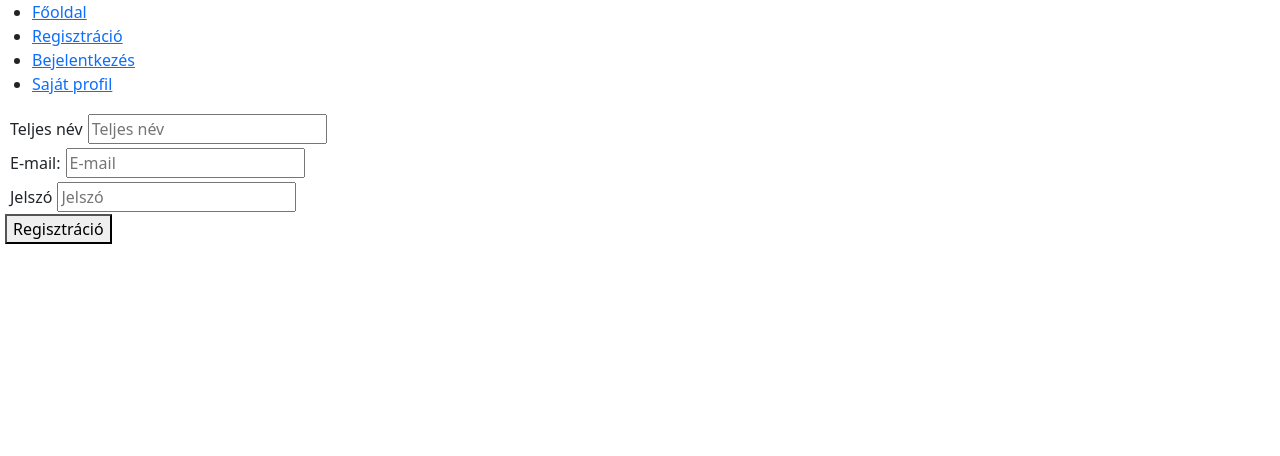
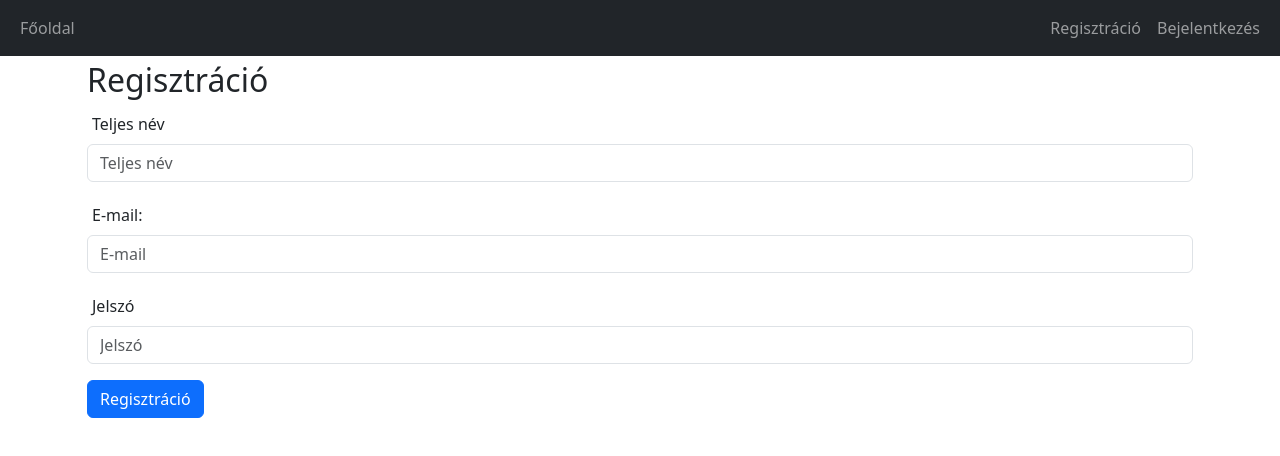
Before and after one commit to ecsitomi/Ecsedi-Takacs-Vizsgaremek-Frontend, a React (Vite) app: page /register in a window 1280 px wide. Shown: the top 456 px of the page. Built offline with nearby package versions, Linux system fonts and the light colour scheme.

Commit message:
bootstrap igazítás, token frissítés, navbar változtatás

```diff
--- a/src/App.jsx
+++ b/src/App.jsx
@@ -6,15 +6,30 @@ import Layout from './components/Layout'
 import LoginPage from './pages/LoginPage'
 import RegisterPage from './pages/RegisterPage'
 import UserPage from './pages/UserPage'
+import HomePage from './pages/HomePage';
+import { useState, useEffect } from 'react'
+import PropTypes from 'prop-types'
 
 function App() {
+  //token állapot ellenőrzése
+  const  [token, setToken] = useState(null);
+
+  const tokenFrissites = () => {
+    setToken(localStorage.getItem('token'));
+  }
+
+  useEffect(() => {
+    tokenFrissites();
+  }, []);
 
   //útválasztó létrehozása
   const router = createBrowserRouter([
-    { path: '/', element: <Layout />, children: [
-        { path: 'login', element: <LoginPage /> },
-        { path: 'register', element: <RegisterPage /> },
-        { path: 'user', element: <UserPage /> },
+    { path: '/', element: <Layout token = {token}/>,
+      children: [
+        { path: '/', element: <HomePage /> },
+        { path: 'login', element: <LoginPage tokenFrissites={tokenFrissites}/> },
+        { path: 'register', element: <RegisterPage tokenFrissites={tokenFrissites}/> },
+        { path: 'user', element: <UserPage tokenFrissites={tokenFrissites}/> },
       ]},
   ]);
 
@@ -24,4 +39,14 @@ function App() {
   );
 }
 
+LoginPage.propTypes = {
+  tokenFrissites: PropTypes.func.isRequired,
+};
+RegisterPage.propTypes = {
+  tokenFrissites: PropTypes.func.isRequired,
+};
+UserPage.propTypes = {
+  tokenFrissites: PropTypes.func.isRequired,
+};
+
 export default App
--- a/src/components/Layout.jsx
+++ b/src/components/Layout.jsx
@@ -1,15 +1,31 @@
 import Navbar from './Navbar';
 import { Outlet } from 'react-router-dom';
+import PropTypes from 'prop-types';
 
-function Layout() {
+function Layout(props) {
+    const { token } = props;
+    const navbarLeft = [];
+    const navbarRight = [];
+    navbarLeft.push({ to: '/', text: 'Főoldal' });
+    if (token) {
+        navbarRight.push({ to: '/user', text: 'Saját profil' });
+    } else {
+        navbarRight.push({ to: '/register', text: 'Regisztráció' });
+        navbarRight.push({ to: '/login', text: 'Bejelentkezés' });
+    }
+
     return (
         <div>
-            <Navbar />
-            <main>
+            <Navbar  leftSide={navbarLeft} rightSide={navbarRight}/>
+            <main className='container'>
                 <Outlet />
             </main>
         </div>
     );
 }
 
+Layout.propTypes = {
+    token: PropTypes.string,
+};
+
 export default Layout;
--- a/src/components/Navbar.jsx
+++ b/src/components/Navbar.jsx
@@ -1,16 +1,52 @@
 import { Link } from "react-router-dom";
+import PropTypes from "prop-types";
 
-function Navbar() {
+function Navbar(props) {
+  const { leftSide, rightSide } = props;
+
   return (
-    <nav>
-        <ul>
-            <li><Link to = "/">Főoldal</Link></li>
-            <li><Link to = "/register">Regisztráció</Link></li>
-            <li><Link to = "/login">Bejelentkezés</Link></li>
-            <li><Link to = "/user">Saját profil</Link></li>
-        </ul>
+    <nav className="navbar navbar-expand-lg bg-dark" data-bs-theme="dark">
+      <div className="container-fluid">
+        <button
+          className="navbar-toggler"
+          type="button"
+          data-bs-toggle="collapse"
+          data-bs-target="#navbarSupportedContent"
+          aria-controls="navbarSupportedContent"
+          aria-expanded="false"
+          aria-label="Toggle navigation"
+        >
+          <span className="navbar-toggler-icon"></span>
+        </button>
+        <div className="collapse navbar-collapse" id="navbarSupportedContent">
+          <ul className="navbar-nav me-auto mb-2 mb-lg-0">
+            {leftSide.map((navItem) => (
+              <li key={navItem.to} className="nav-item">
+                <Link className="nav-link" to={navItem.to}>
+                  {navItem.text}
+                </Link>
+              </li>
+            ))}
+          </ul>
+          <ul className="navbar-nav">
+            {rightSide.map((navItem) => (
+              <li key={navItem.to} className="nav-item">
+                <Link className="nav-link" to={navItem.to}>
+                  {navItem.text}
+                </Link>
+              </li>
+            ))}
+          </ul>
+        </div>
+      </div>
     </nav>
   );
 }
 
+
+Navbar.propTypes = {
+  leftSide: PropTypes.array.isRequired,
+  rightSide: PropTypes.array.isRequired,
+};
+
 export default Navbar;
--- /dev/null
+++ b/src/pages/HomePage.jsx
@@ -0,0 +1,13 @@
+import { useEffect } from "react";
+
+function HomePage() {
+  useEffect(() => {
+
+  }, []);
+
+  return <>
+    <h1>Bejelentések</h1>
+  </>;
+}
+
+export default HomePage;
--- a/src/pages/LoginPage.jsx
+++ b/src/pages/LoginPage.jsx
@@ -1,9 +1,11 @@
 import '../App.css';
 import { useRef } from 'react';
 import { useNavigate } from 'react-router-dom';
+import PropTypes from 'prop-types'
 
 //Bejelentkezés oldal
-function LoginPage() {
+function LoginPage(props) {
+  const { tokenFrissites } = props;
   const apiUrl = "http://localhost:8000/api";
   const emailRef = useRef(null);
   const passwordRef = useRef(null);
@@ -27,6 +29,7 @@ function LoginPage() {
     console.log(data);
     if (response.ok) {
       localStorage.setItem("token", data.token);
+      tokenFrissites();
       navigate("/user");
     } else {
       alert(data.message);
@@ -45,18 +48,23 @@ function LoginPage() {
 
   //Űrlap megjelenítése
   return (
-    <form onSubmit={handleFormSubmit}>
-      <div>
-        <label htmlFor="loginEmail">E-mail:</label>
-        <input type="email" id="loginEmail" placeholder="E-mail" ref={emailRef} />
+    <form style={{ marginTop: "5px"}} onSubmit={handleFormSubmit}>
+      <h2 className='mb-3'>Bejelentkezés</h2>
+      <div className='mb-3'>
+        <label className='form-label' htmlFor="loginEmail">E-mail:</label>
+        <input className='form-control' type="email" id="loginEmail" placeholder="E-mail" ref={emailRef} />
       </div>
-      <div>
-        <label htmlFor="loginPassword">Jelszó</label>
-        <input type="password" id="loginPassword" placeholder="Jelszó" ref={passwordRef} />
+      <div className='mb-3'>
+        <label className='form-label' htmlFor="loginPassword">Jelszó</label>
+        <input className='form-control' type="password" id="loginPassword" placeholder="Jelszó" ref={passwordRef} />
       </div>
-      <button type="submit">Bejelentkezés</button>
+      <button className="btn btn-primary" type="submit">Bejelentkezés</button>
     </form>
   );
 }
 
+LoginPage.propTypes = {
+  tokenFrissites: PropTypes.func.isRequired,
+};
+
 export default LoginPage
--- a/src/pages/RegisterPage.jsx
+++ b/src/pages/RegisterPage.jsx
@@ -1,9 +1,11 @@
 import '../App.css'
 import { useRef } from 'react';
 import { useNavigate } from 'react-router-dom';
+import PropTypes from 'prop-types';
 
 //Regisztrációs oldal
-function RegisterPage() {
+function RegisterPage(props) {
+  const { tokenFrissites } = props;
   const apiUrl = "http://localhost:8000/api";
   const emailRef = useRef(null);
   const passwordRef = useRef(null);
@@ -26,6 +28,7 @@ function RegisterPage() {
     console.log(data);
     if (response.ok) {
       alert("Sikeres regiszráció!");
+      tokenFrissites();
       navigate("/login");
     } else {
       alert(data.message);
@@ -46,21 +49,26 @@ function RegisterPage() {
   //Űrlap megjelenítése
   return (
     <form onSubmit={handleFormSubmit}>
-      <div>
-        <label htmlFor="name">Teljes név</label>
-        <input type="text" id="name" placeholder="Teljes név" ref={nameRef} />
+      <h2>Regisztráció</h2>
+      <div className='mb-3'>
+        <label className='form-label' htmlFor="name">Teljes név</label>
+        <input className='form-control' type="text" id="name" placeholder="Teljes név" ref={nameRef} />
       </div>
-      <div>
-        <label htmlFor="email">E-mail:</label>
-        <input type="email" id="email" placeholder="E-mail" ref={emailRef} />
+      <div className='mb-3'>
+        <label className='form-label' htmlFor="email">E-mail:</label>
+        <input className='form-control' type="email" id="email" placeholder="E-mail" ref={emailRef} />
       </div>
-      <div>
-        <label htmlFor="password">Jelszó</label>
-        <input type="password" id="password" placeholder="Jelszó" ref={passwordRef} />
+      <div className='mb-3'>
+        <label className='form-label' htmlFor="password">Jelszó</label>
+        <input className='form-control' type="password" id="password" placeholder="Jelszó" ref={passwordRef} />
       </div>
-      <button type="submit">Regisztráció</button>
+      <button className="btn btn-primary" type="submit">Regisztráció</button>
     </form>
   );
 }
 
+RegisterPage.propTypes = {
+  tokenFrissites: PropTypes.func.isRequired,
+};
+
 export default RegisterPage
--- a/src/pages/UserPage.jsx
+++ b/src/pages/UserPage.jsx
@@ -1,8 +1,10 @@
 import '../App.css'
 import React, { useState, useEffect } from 'react';
 import { useNavigate } from 'react-router-dom';
+import PropTypes from 'prop-types';
 
-function UserPage() {
+function UserPage(props) {
+  const { tokenFrissites } = props;
   const apiUrl = "http://localhost:8000/api";
   const [user, setUser] = useState(null); //user állapotában tároljuk a tokent
   const navigate = useNavigate();
@@ -24,6 +26,7 @@ function UserPage() {
       setUser(data);
     } else {
       localStorage.removeItem("token");
+      navigate("/login");
     }
   };
 
@@ -32,8 +35,10 @@ function UserPage() {
     const token = localStorage.getItem("token");
     if (token) {
       loadUserData();
+      tokenFrissites();
     } else {
       setUser(null);
+      navigate("/login");
     }
   }, []);
 
@@ -51,6 +56,7 @@ function UserPage() {
     //Válasz
     if (response.ok) {
       localStorage.removeItem("token");
+      tokenFrissites();
       navigate("/login");
     } else {
       const data = await response.json();
@@ -72,6 +78,7 @@ function UserPage() {
     //Válasz
     if (response.ok) {
       localStorage.removeItem("token");
+      tokenFrissites();
       navigate("/login");
     } else {
       const data = await response.json();
@@ -82,13 +89,20 @@ function UserPage() {
   //Megjelenítés
   return user ? (
     <div>
-      <p>Bejelentkezve: {user.name}</p>
-      <button type="button" onClick={() => logout()}>Kijelentkezés</button>
-      <button type="button" onClick={() => logoutEverywhere()}>Kijelentkezés mindenhonnan</button>
+      <h2>Profil</h2>
+      <h4>Bejelentkezve: {user.name}</h4>
+      <div className='d-grid gap-2'>
+        <button className="btn btn-primary" type="button" onClick={() => logout()}>Kijelentkezés</button>
+        <button className="btn btn-primary" type="button" onClick={() => logoutEverywhere()}>Kijelentkezés mindenhonnan</button>
+      </div>
     </div>
   ) : (
     <h2>Adatok betöltése...</h2>
   );
 }
 
+UserPage.propTypes = {
+  tokenFrissites: PropTypes.func.isRequired,
+};
+
 export default UserPage
```
